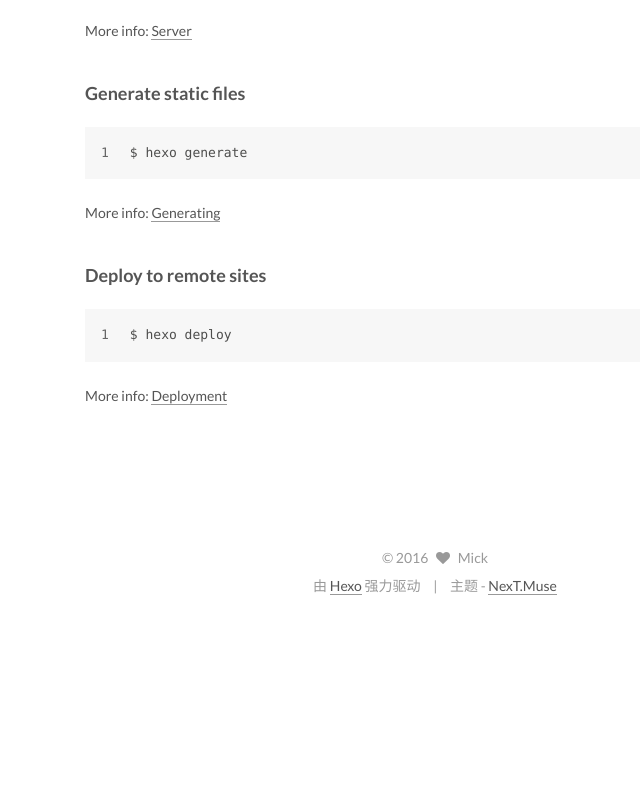
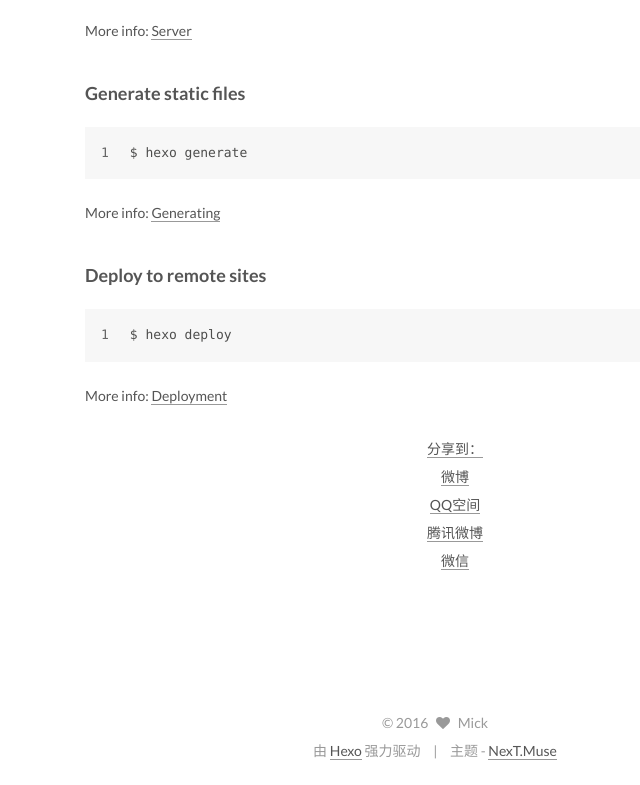
Before and after one commit to mick20/mick.github.io, a plain HTML site: page 2016/04/29/hello-world/index.html in a window 1280 px wide. Shown: the part 940-1725 px from the top of the page, without its empty margins (45-685 px from the left). Before the commit the page ends 1560 px from the top, so only its background shows below. Drawn offline with Linux system fonts and the light colour scheme; a script that the page names is missing.

Commit message:
Site updated: 2016-04-29 10:42:35

```diff
--- a/2016/04/29/hello-world/index.html
+++ b/2016/04/29/hello-world/index.html
@@ -346,6 +346,25 @@ Quick">
 
     <div class="post-spread">
 
+        <div class="ds-share flat" data-thread-key="2016/04/29/hello-world/"
+     data-title="Hello World"
+     data-content=""
+     data-url="http://yoursite.com/2016/04/29/hello-world/">
+  <div class="ds-share-inline">
+    <ul  class="ds-share-icons-16">
+
+      <li data-toggle="ds-share-icons-more"><a class="ds-more" href="javascript:void(0);">分享到：</a></li>
+      <li><a class="ds-weibo" href="javascript:void(0);" data-service="weibo">微博</a></li>
+      <li><a class="ds-qzone" href="javascript:void(0);" data-service="qzone">QQ空间</a></li>
+      <li><a class="ds-qqt" href="javascript:void(0);" data-service="qqt">腾讯微博</a></li>
+      <li><a class="ds-wechat" href="javascript:void(0);" data-service="wechat">微信</a></li>
+
+    </ul>
+    <div class="ds-share-icons-more">
+    </div>
+  </div>
+</div>
+
     </div>
   </div>
 
--- a/css/main.css
+++ b/css/main.css
@@ -1534,7 +1534,7 @@ pre .javascript .function {
   width: 4px;
   height: 4px;
   border-radius: 50%;
-  background: #ff9126;
+  background: #dfffdf;
 }
 .links-of-blogroll {
   font-size: 13px;
```
